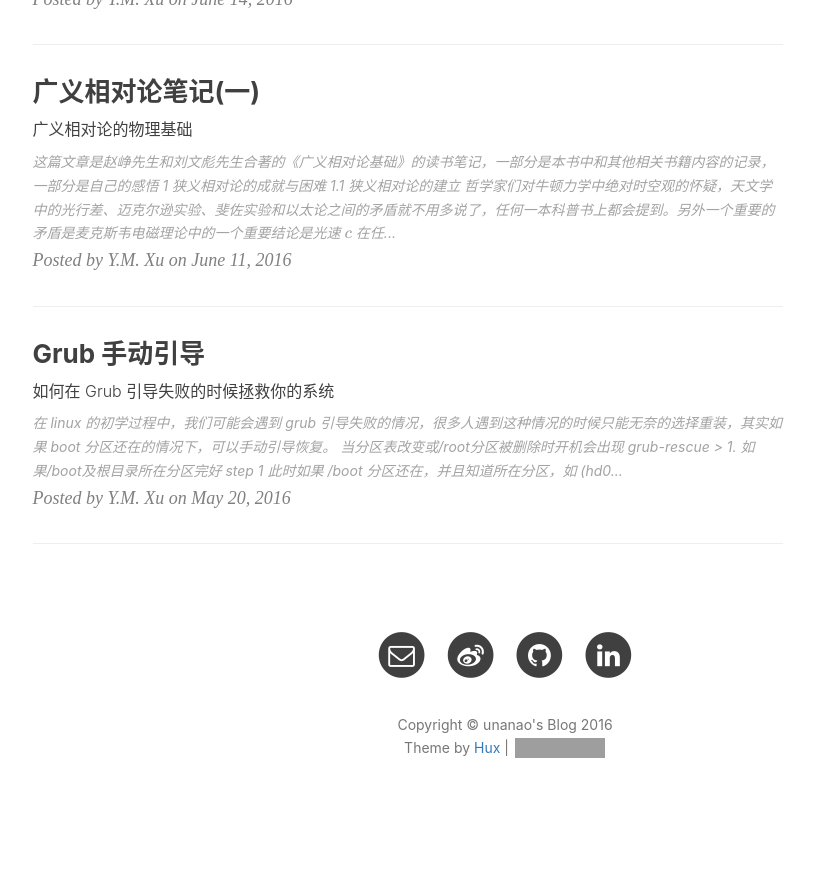
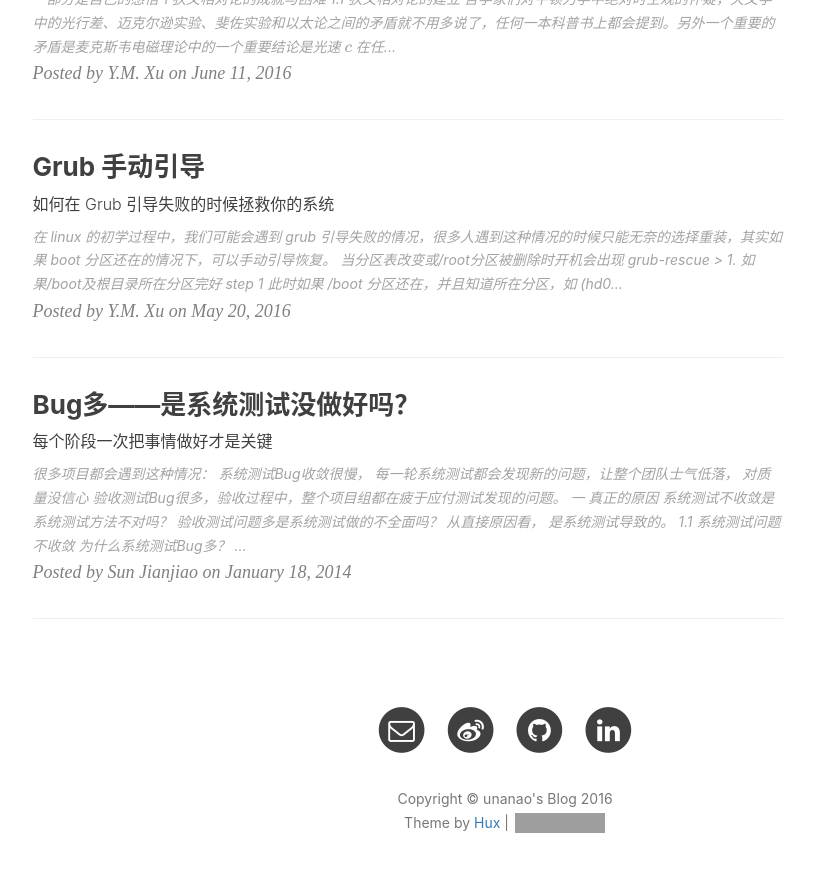
Before and after one commit to xuyumeng/xuyumeng.github.io, a Jekyll site: the page built from index.html, in a window 1280 px wide and 900 px high, scrolled down 1341 px. Shown: the top 872 px of the window, without its empty margins (135-949 px from the left). Built offline with Jekyll 4.4.1, drawn with Linux system fonts in a browser that asks for light colours; nearby versions of some CDN libraries; formulas are drawn with MathJax 3; the list of posts is cut into pages by our own code; comment, search, counter and statistics services are not loaded; before the commit the page ends 2166 px from its top, so only the background shows below that; some of the changed text lies outside the part shown; grey boxes are pictures that could not be loaded.

Commit message:
add subtitle

```diff
--- a/_posts/2014-01-19-bug-testing.md
+++ b/_posts/2014-01-19-bug-testing.md
@@ -1,15 +1,15 @@
 ---
 layout:     post
 title:      "Bug多——是系统测试没做好吗？"
-subtitle:   ""
+subtitle:   "每个阶段一次把事情做好才是关键"
 date:       2014-01-18 16:08:00 +08:00
 author:     "Sun Jianjiao <jianjiaosun@163.com>"
 header-img: "img/bg/railway-station-1363771_1280.jpg"
 catalog: true
 tags:
-	- Bug
-	- 测试
-	- 项目管理
+    - Bug
+    - 测试
+    - 项目管理
 
 ---
 
```
